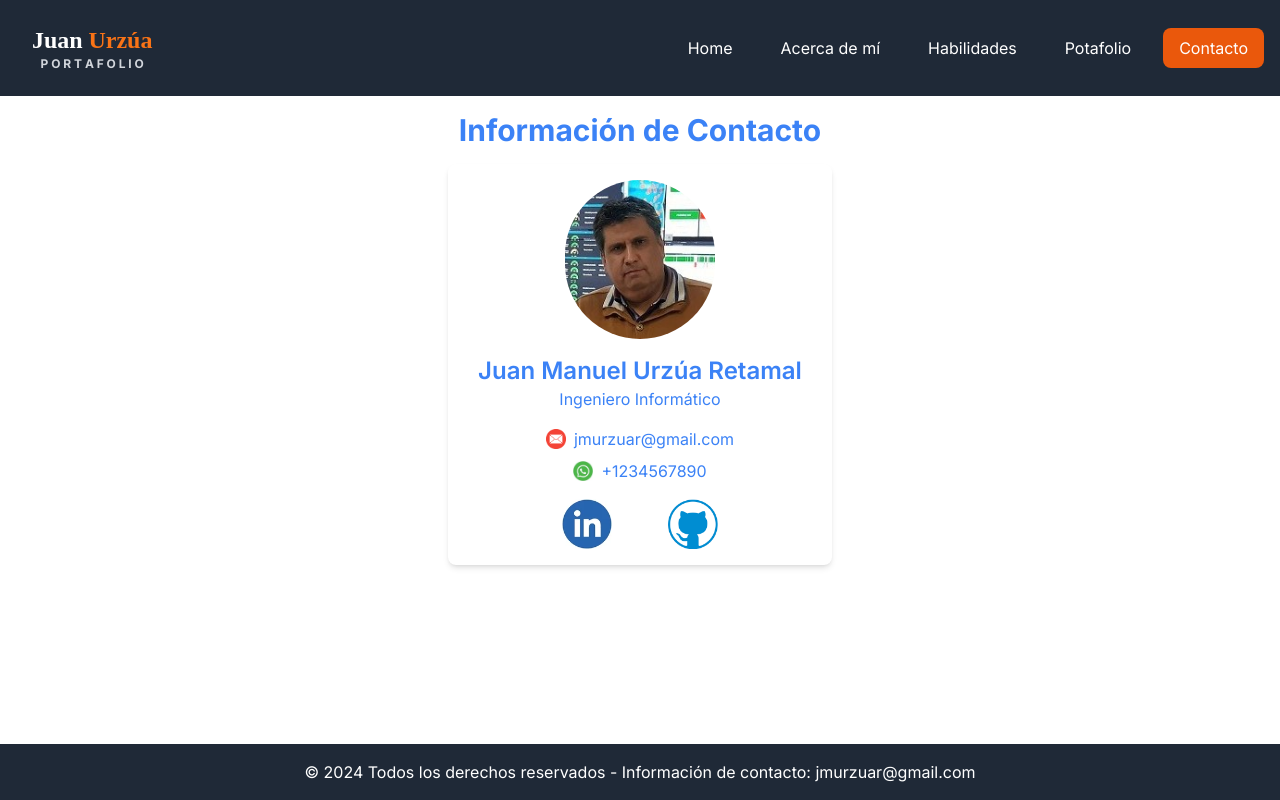
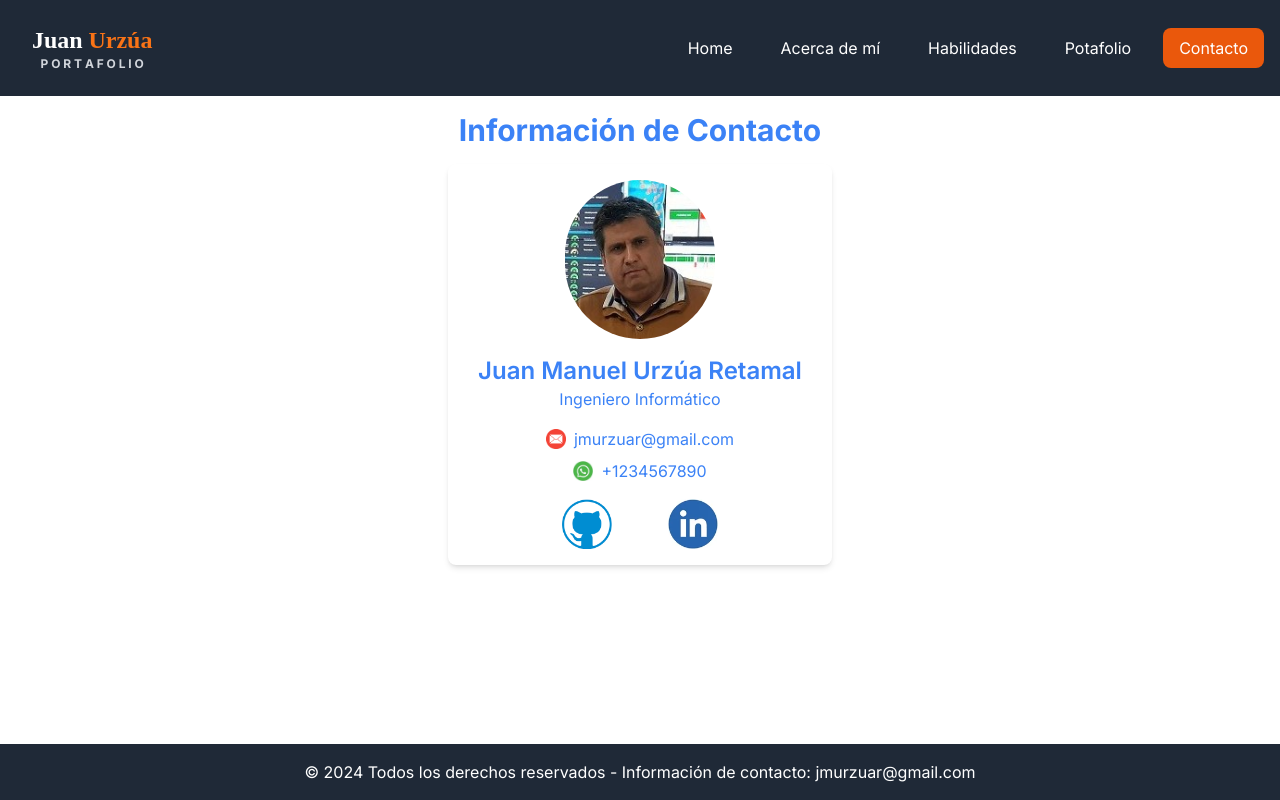
Before and after one commit to jmurzuar/PY6-portafolio, a Next.js app: page /contacto in a window 1280 px wide. Built offline with nearby package versions, Linux system fonts and the light colour scheme.

Commit message:
ajustes4 sab commit

```diff
--- a/src/components/contactInfo.jsx
+++ b/src/components/contactInfo.jsx
@@ -49,10 +49,10 @@ const ContactInfo = () => {
 
       <div className="flex justify-center mt-4 mb-4 gap-10">
         <Link href={contact.github} className="text-blue-500 hover:text-blue-700 mx-2" target="_blank" rel="noopener noreferrer">
-        <Image src="/image/lkd.png" alt="LinkedIn Icon" width={50} height={50} className="transform transition-transform duration-500 ease-in-out hover:scale-110"/>
+        <Image src="/image/git2.png" alt="Github Icon" width={50} height={50} className="transform transition-transform duration-500 ease-in-out hover:scale-110"/>
         </Link>
         <Link href={contact.linkedin} className="text-blue-500 hover:text-blue-700 mx-2" target="_blank" rel="noopener noreferrer">
-        <Image src="/image/git2.png" alt="Github Icon" width={50} height={50} className="transform transition-transform duration-500 ease-in-out hover:scale-110"/>
+        <Image src="/image/lkd.png" alt="LinkedIn Icon" width={50} height={50} className="transform transition-transform duration-500 ease-in-out hover:scale-110"/>
         </Link>
       </div>
     </div>
```
